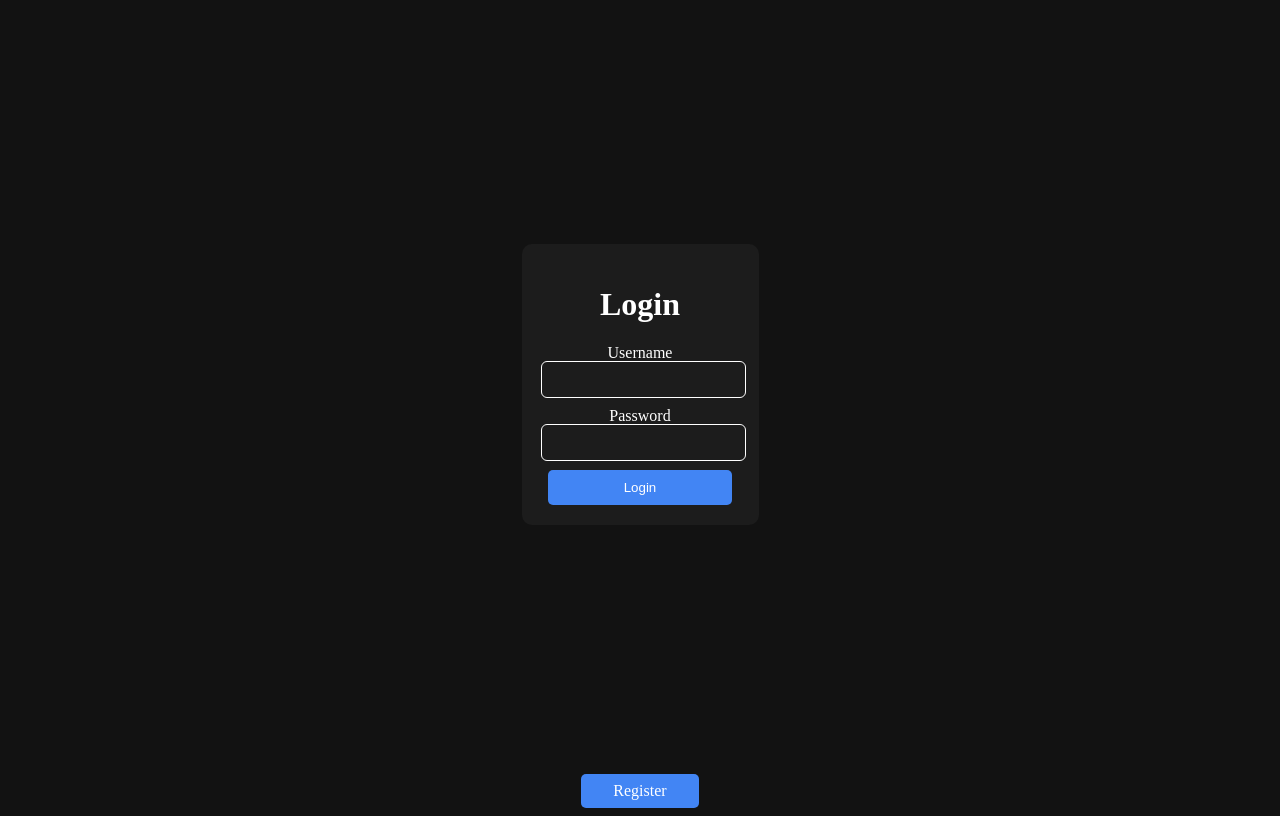
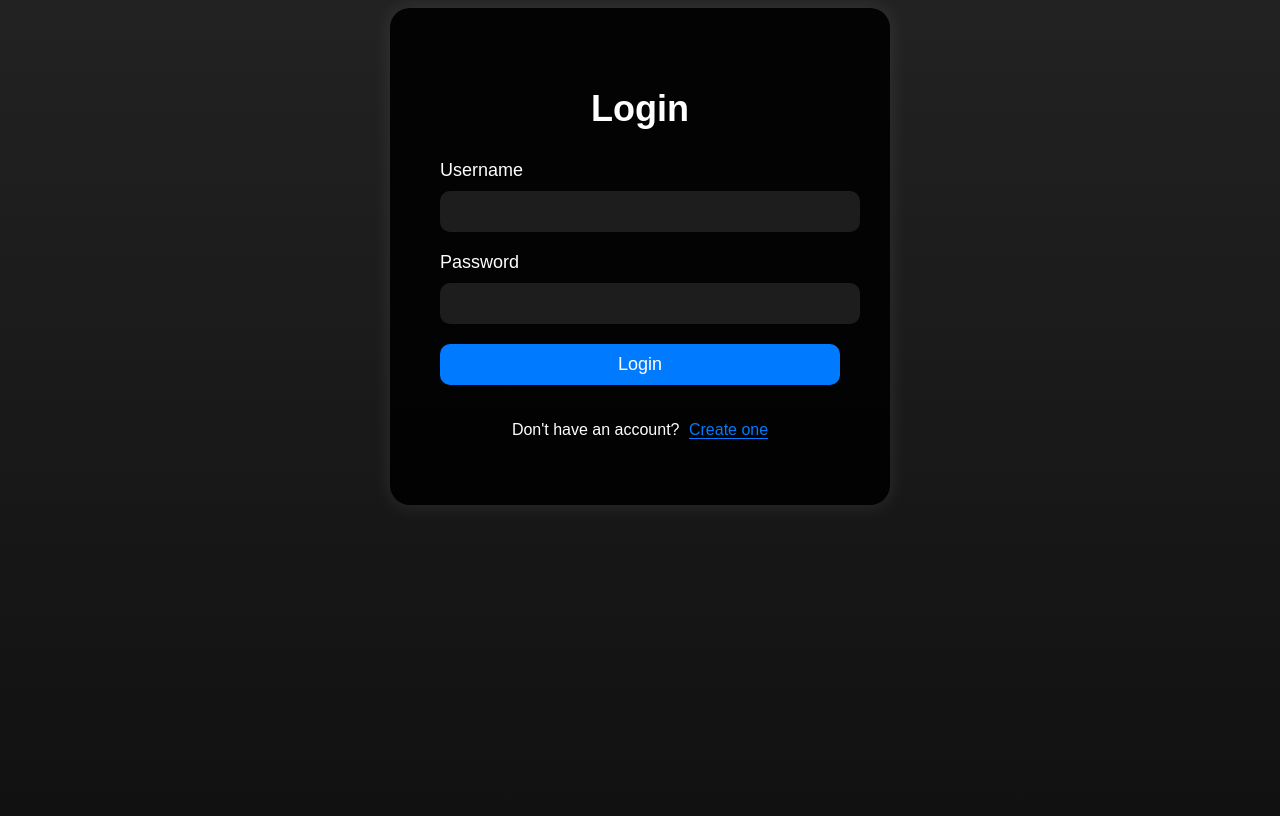
Before and after one commit to WhineyMonkey10/noteshare, a Flask app: page / in a window 1280 px wide. Run offline with Flask 2, Linux system fonts and the light colour scheme; parts of the project's set-up code (start-up, migrations or seed data) failed here and were passed over.

Commit message:
Redesigned login/register page.

```diff
--- a/static/styles/login.css
+++ b/static/styles/login.css
@@ -1,76 +1,94 @@
 body {
-  background-color: #121212;
-  color: white;
+  background: linear-gradient(to bottom, #222, #111);
+  height: 100vh;
+  font-family: 'Montserrat', sans-serif;
 }
 
 .login-container {
-  display: flex;
-  flex-direction: column;
-  justify-content: center;
-  align-items: center;
-  height: 100vh;
+  width: 400px;
+  margin: 0 auto;
+  padding: 50px;
+  background-color: rgba(0, 0, 0, 0.9);
+  border-radius: 20px;
+  color: #fff;
+  box-shadow: 0px 0px 20px rgba(255, 255, 255, 0.1);
 }
 
-.login-form {
-  background-color: #1c1c1c;
-  padding: 20px;
-  border-radius: 10px;
+.login-container h2 {
   text-align: center;
-  max-width: 400px;
-  margin: auto;
+  margin-bottom: 30px;
+  font-size: 36px;
 }
 
-.login-form input[type="text"],
-.login-form input[type="password"],
-.login-form input[type="submit"] {
+form label {
   display: block;
-  width: 93%;
-  padding: 10px;
   margin-bottom: 10px;
-  border-radius: 5px;
-  border: none;
-  background-color: #1c1c1c;
-  color: #fff;
-  outline-color: #fff;
-  outline-style: solid;
-  outline-width: thin;
+  font-size: 18px;
 }
 
-.login-form input[type="text"]:focus,
-.login-form input[type="password"]:focus,
-.login-form input[type="submit"]:focus {
-  box-shadow: 0 0 2px #4285f4;
+form input {
+  width: 100%;
+  padding: 10px;
+  margin-bottom: 20px;
+  border-radius: 10px;
+  border: none;
+  background-color: rgba(255, 255, 255, 0.1);
+  color: #fff;
+  font-size: 18px;
 }
 
-.login-form input[type="submit"] {
-  background-color: #4285f4;
-  margin: 0 auto;
+form button {
   display: block;
+  width: 100%;
+  padding: 10px;
+  border-radius: 10px;
+  border: none;
+  background-color: #007bff;
+  color: #fff;
+  font-size: 18px;
   cursor: pointer;
-  transition: background-color 0.3s ease;
-  outline: none;
+  transition: all 0.3s ease;
 }
 
-.login-form input[type="submit"]:hover {
-  background-color: #3d7ee7;
+form button:hover {
+  background-color: #0049b7;
 }
 
-.register-link-container {
-  margin-top: 40px;
-  text-align: center;
-  font-size: 14px;
+form button:focus {
+  outline: none;
+  box-shadow: 0px 0px 0px 2px #007bff;
 }
 
-.register-link {
-  background-color: #4285f4;
-  color: #fff;
-  padding: 8px 16px;
-  border-radius: 5px;
-  text-decoration: none;
-  transition: background-color 0.3s ease;
-  margin-top: 0.8rem;
+form input:focus {
+  outline: none;
+  box-shadow: 0px 0px 0px 2px #007bff;
 }
 
-.register-link:hover {
-  background-color: #3d7ee7;
+.create-account {
+  margin-top: 20px;
+  text-align: center;
+  color: #fff;
 }
+
+.create-account p {
+  display: inline-block;
+  margin-right: 5px;
+}
+
+.create-account a {
+  color: #007bff;
+  text-decoration: none;
+  border-bottom: 1px solid #007bff;
+  transition: all 0.3s ease;
+}
+
+.create-account a:hover {
+  background-color: #007bff;
+  color: #fff;
+}
+
+.create-account a:active,
+.create-account a:focus {
+  outline: none;
+  border-bottom: 1px solid #007bff;
+}
--- a/templates/login.html
+++ b/templates/login.html
@@ -1,24 +1,28 @@
 <!DOCTYPE html>
 <html lang="en">
-  <head>
-    <meta charset="UTF-8" />
-    <meta http-equiv="X-UA-Compatible" content="IE=edge" />
-    <meta name="viewport" content="width=device-width, initial-scale=1.0" />
+<head>
+    <meta charset="UTF-8">
+    <meta http-equiv="X-UA-Compatible" content="IE=edge">
+    <meta name="viewport" content="width=device-width, initial-scale=1.0">
     <link rel="stylesheet" type="text/css" href="{{ url_for('static', filename='styles/login.css') }}" />
     <link rel="icon" href="{{ url_for('static', filename='favicon.png') }}">
     <title>Login</title>
-  </head>
-  <body class="login-container">
-    <form class="login-form" action="{{ url_for('login') }}" method="POST">
-      <h1>Login</h1>
-      <label for="title">Username</label>
-      <input type="text" name="Username" id="Userame" required />
-      <label for="content">Password</label>
-      <input type="password" name="Password" id="Password" required />
-      <input type="submit" value="Login" />
-    </form>
-    <div class="register-link">
-      <a href="{{ url_for('register') }}" class="register-link">Register</a>
-    </div>
-  </body>
+</head>
+<body>
+    <div class="login-container">
+        <h2>Login</h2>
+        <form action="{{ url_for('login') }}" method="POST">
+          <label for="username">Username</label>
+          <input type="text" id="Username" name="Username">
+          <label for="password">Password</label>
+          <input type="password" id="Password" name="Password">
+          <button type="submit">Login</button>
+        </form>
+        <div class="create-account">
+          <p>Don't have an account?</p>
+          <a href="/register">Create one</a>
+        </div>
+      </div>
+
+</body>
 </html>
```
Also changed, not shown: templates/register.html (+22 -18 lines).
